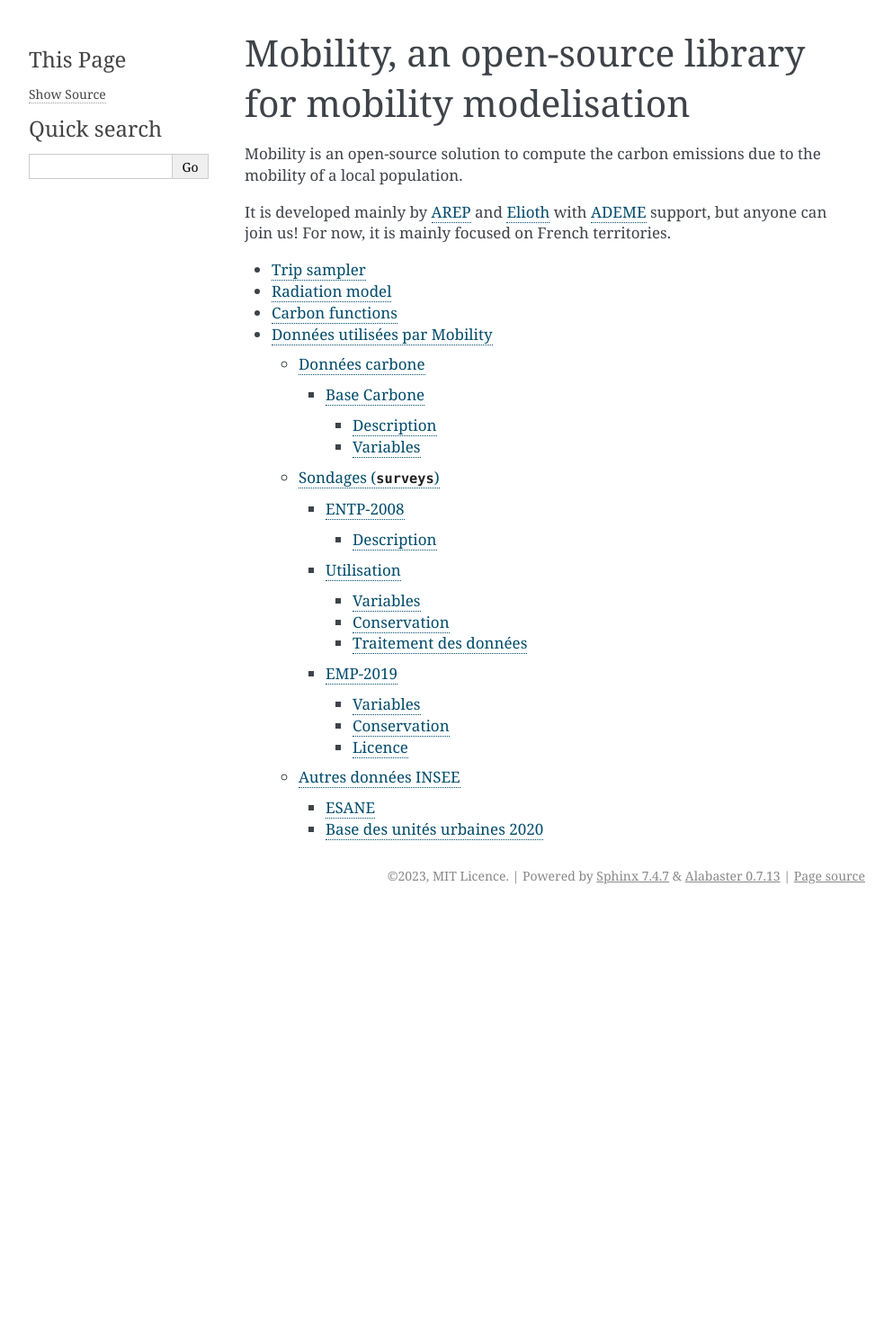
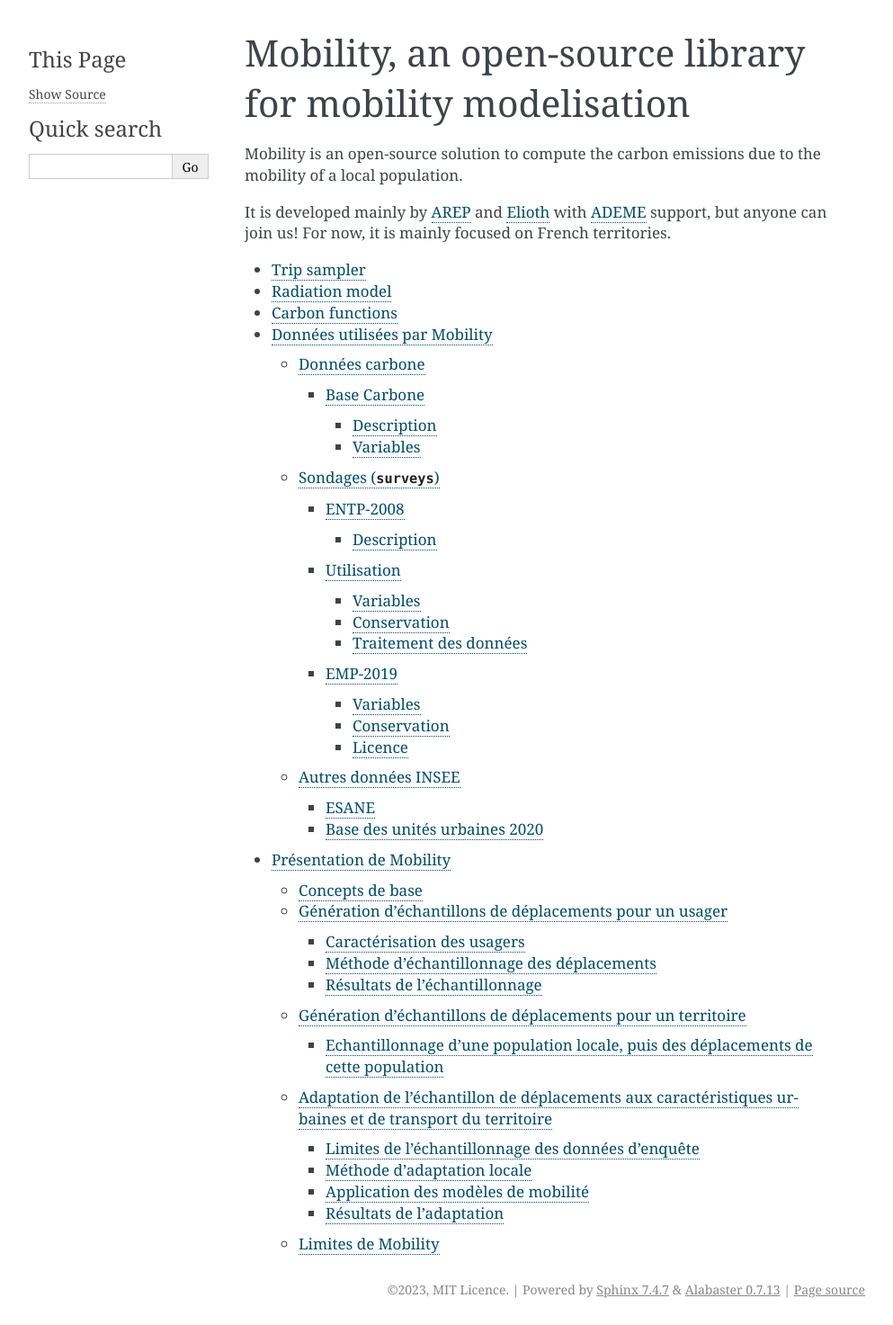
Before and after one commit to mobility-team/mobility, a Sphinx documentation site: the page built from docs/source/index.rst, in a window 1280 px wide. Shown: the whole page at 90% size, without its empty margins (148-1141 px from the left). Built offline with Sphinx 7.4.7, drawn with Linux system fonts in a browser that asks for light colours; before the commit the page ends 1013 px from its top, so only the background shows below that; some of the changed lines change nothing that is shown.

Commit message:
add presentation

```diff
--- a/docs/source/index.rst
+++ b/docs/source/index.rst
@@ -11,3 +11,4 @@
    radiation_model
    carbon
    data
+   presentation
--- /dev/null
+++ b/docs/source/presentation.md
@@ -0,0 +1,88 @@
+# Présentation de Mobility
+## Concepts de base
+Mobility est un outil qui permet d'obtenir des échantillons de **déplacements** pour une population d'**usagers** d'un **territoire** d'étude. Ces déplacements peuvent être effectués pour différents **motifs**, avec différents **modes de transport**, dans le cadre de **voyages** ou d'une **mobilité quotidienne**.
+
+Les données de base utilisées sont issues d'**enquêtes**, puis modifiées à l'aide de **modèles de mobilité** qui permettent d'estimer les probabilités motif - origine - destination - mode des déplacements en fonction des caractéristiques des territoires étudiés.
+
+## Génération d'échantillons de déplacements pour un usager
+### Caractérisation des usagers
+Dans Mobility, l'usager est caractérisé par plusieurs informations, collectées dans le cadre des enquêtes déplacement nationales et locales :
+- Catégorie socioprofessionnelle.
+- Catégorie professionnelle du ménage.
+- Catégorie d'unité urbaine de son lieu de résidence principale.
+- Taille du ménage.
+- Nombre de voitures du ménage.
+
+Le croisement de ces informations donne des types d'usager, comme par exemple : "retraité vivant seul dans une ville centre, sans voiture", ou encore "enfant vivant dans un ménage de cadres, en banlieue, avec deux voitures".
+
+### Méthode d'échantillonnage des déplacements
+Pour chacun de ces types d'usagers, Mobility utilise les données détaillées des enquêtes nationales sur les déplacements des personnes (ENDT 2008 ou EMP 2018/2019) pour échantillonner un ensemble de déplacements pendant une ou plusieurs années.
+
+La stratégie d'échantillonnage consiste à distinguer plusieurs types de déplacements personnels et professionnels :
+- Les déplacements effectués pour des voyages, pour aller à la destination et revenir au point d'origine.
+- Les déplacements effectués au sein d'un voyage, une fois à destination.
+- Les déplacements quotidiens, en distinguant mobilité de semaine et du week-end.
+
+La méthode commence par fixer un nombre de voyages sur la période étudiée, selon la catégorie socioprofessionnelle de l'usager. On échantillonne ensuite ce nombre de voyages, ce qui permet de calculer un nombre de jours passés en voyage, et d'obtenir un premier ensemble de déplacements pour aller à la destination et revenir au point d'origine .
+
+Au sein de chaque voyage, la méthode échantillonne ensuite chaque jour que dure le voyage des journées de déplacements, composée de chaînes de déplacements effectués pour différents motifs par l'usager (faire des courses, se rendre dans un lieu de loisir...). Si le voyage a un motif professionnel, on échantillonne uniquement des journées de semaine. Si le voyage a un motif personnel, on échantillonne uniquement des journées de week-end. On reflète ainsi les différences de motifs de déplacements au lieu de destination entre voyages professionnels et personnels, même si cela reste une approximation.
+
+La méthode calcule ensuite un nombre de jours de semaine et de week-end hors voyages, pour lesquels l'usager peut être immobile ou mobile (au moins un déplacement dans la journée). Le nombre de jours d'immobilité dépend de la catégorie socio-professionnelle de l'usager. Pour les jours où l'usager est mobile, la méthode échantillonne enfin un ensemble de journées de déplacements de semaine et de week-end.
+
+On s'assure de la cohérence quotidienne des chaines de déplacement en faisant ce tirage au niveau de la journée, plutôt que directement au niveau du déplacement : le fait que l'usager part de chez lui le matin et revient chez lui le soir la plupart des jours est par exemple bien représenté.
+
+### Résultats de l'échantillonnage
+On obtient donc à ce stade un ensemble de déplacements sur une ou plusieurs années pour un type d'usager donné, avec les informations suivantes pour chaque déplacement :
+- Motif du déplacement.
+- Motif du déplacement précédent.
+- Mode de transport.
+- Distance parcourue.
+- Nombre de co-passagers.
+
+## Génération d'échantillons de déplacements pour un territoire
+### Echantillonnage d'une population locale, puis des déplacements de cette population
+Si l'on dispose d'un échantillon représentatif de la population d'un territoire, basé par exemple sur les données INSEE du recensement, on peut donc obtenir un échantillon représentatif de la mobilité quotidienne et longue distance de la population de ce territoire. Il est possible de faire ce calcul pour un diagnostic ou un travail prospectif, si l'on construit un échantillon représentatif de la population future, et qu'on fait l'hypothèse d'une stabilité dans le temps des comportements de mobilité par type d'usager.
+
+Il est alors possible d'agréger les résultats pour calculer des distances parcourues par mode, par motif, par portée de déplacement, ou des émissions de gaz à effet de serre. Il est également possible d'étudier des scénarios en faisant des hypothèses a priori sur l'évolution des distances parcourues, des parts modales, du taux de covoiturage, ou encore de la progression du télétravail.
+
+## Adaptation de l'échantillon de déplacements aux caractéristiques urbaines et de transport du territoire
+### Limites de l'échantillonnage des données d'enquête
+Les résultats obtenus sont incertains, avec une méthode qui s'appuie sur des enquêtes forcément incertaines et datées. L'échantillonnage des déplacements donne une vision statistiquement correcte pour une population mais individuellement très peu probable pour certains types de trajet : un actif voit par exemple sa distance domicile-travail et le mode de transport utilisé pour ce motif varier potentiellement tous les jours.
+
+Nous faisons cependant l'hypothèse que nous pouvons réduire cette incertitude, pour les déplacements quotidiens, en ajoutant une seconde étape au modèle, de territorialisation.
+
+A ce stade, seule l'information sur la catégorie d'unité urbaine du lieu de résidence de l'usager introduit des différences en fonction des territoires étudiés. Deux retraités vivant seuls et sans voiture auront des comportements de mobilité différents s'ils habitent en ville ou dans une commune rurale. Par contre, ils auront les mêmes comportements s'ils habitent à Paris ou à Lyon (pas exactement, mais statistiquement, puisque l'on va échantillonner les mêmes sous ensembles des enquêtes déplacements).
+
+### Méthode d'adaptation locale
+Pour améliorer ce point, nous introduisons dans le modèle plusieurs informations spécifiques au territoire étudié :
+- Equilibres entre offres et demandes de plusieurs "services", correspondant aux différents motifs de déplacements des usagers : actifs et emplois, clients et commerces, patients et offre de soin...
+- Coût du transport entre zones du territoires, par mode de transport (les zones pouvant désigner des communes, des IRIS, ou n'importe quel type de zones segmentant le territoire en polygones contigus).
+
+Ces données nous permettent de mettre en place un modèle de choix des destinations en fonction des origines et des modes de transport pour effectuer les trajets correspondants. Par exemple, sachant que j'habite dans le 7ème arrondissement de Lyon, quelle est la probabilité que j'occupe un emploi dans le 3ème arrondissement ?
+
+### Application des modèles de mobilité
+Plusieurs familles de modèles sont utilisables pour estimer ces probabilités, dont les modèles de radiation, que Mobility utilise à ce stade. Dans ce type de modèle, on fait l'hypothèse que les usagers classent les opportunités en fonction de leur coût d'accès (la distance dans le modèle originel). La probabilité de chaque destination dépend ensuite du nombre d'opportunités disponible dans la zone de départ, dans la zone de destination, et dans toutes les zones intermédiaires ayant un coût d'accès inférieur à celui de la destination.
+
+Mobility implémente une version itérative de ce modèle de radiation, qui permet de refléter la concurrence d'accès au mêmes services par une population, et de respecter la répartition offre - demande spécifiée initialement.
+
+Une fois la probabilité de choisir une destination selon une origine est établie, on établit la probabilité d'utiliser tel ou tel mode à l'aide d'un modèle à choix discret, prenant en compte les coûts de transport de chaque mode.
+
+On peut alors préciser certains des déplacements des usagers, en fonction de leurs motifs :
+- On fixe l'origine ou la destination des déplacements en lien avec le domicile à un point de la zone de résidence de l'usager (le centroide par exemple).
+- On fixe l'origine ou la destination des déplacements en lien avec le travail à un point de la zone de lieu de travail de l'usager, ainsi que le mode de transport utilisé pour le trajet. Pour cela, on échantillonne une destination et un mode à partir des probabilités déterminées précédemment. On fait l'hypothèse que le lieu de travail et le mode de transport utilisés sont ne changent pas au sein de la période étudiée, pour un usagé donné.
+- On tire des origines et des destinations possibles pour les autres motifs de déplacement, en fonction des probabilités et des origines destinations determinées précédemment. Par exemple, en partant du travail, que l'on sait désormais localiser, l'usager va faire ses courses à différents endroits, et potentiellement avec différents modes, en fonction des résultats du modèle de radiation. On ne fait cette fois pas l'hypothèse que les lieux d'achats, de loisirs ou de soins sont fixes pour un usager donné, et on tire un lieu et un mode par déplacement.
+
+Une fois les origines - destinations - modes de certains déplacements ainsi modifiées, il faut alors remplacer les distances issus de l'enquête échantillonnée par les distances "réelles" parcourues entre les origines et destinations maintenant localisées. Il faut également remplacer le nombre de co-passagers en fonction des modes et des motifs des déplacements issus de l'enquête : un trajet domicile - travail en transports en commun a pu être remplacé par un trajet en voiture ou en vélo, qui n'a bien sûr pas le même nombre de co-passagers.
+
+### Résultats de l'adaptation
+Cette seconde étape de modélisation permet alors d'étudier directement l'effet de modifications du système de mobilité territorial :
+- Demande de transport : évolution de la répartition de la population ou des services sur le territoire (emplois, commerces, lieux de loisir...), évolution de l'attractivité des services (salaires plus importants par exemple).
+- Offre de transport : vitesses moyennes des véhicules, infrastructures, lignes de transports en commun. A ce stade, la congestion n'est pas prise en compte, il n'est donc pas possible d'étudier une augmentation des capacités des infrastructures ou de la fréquence des TC.
+
+Toutes ces modifications vont en effet faire varier les données d'entrée des modèles de radiation, donc les probabilités motif - origine - destination - mode, et donc les distances parcourues ainsi que les modes de transport utilisés.
+
+## Limites de Mobility
+L'approche de Mobility a plusieurs limites :
+- Utilisation de données d'enquêtes nationales datées.
+- Pas de possibilité d'adapter le nombre et les motifs de déplacements au territoire, alors qu'il existe un lien entre accessibilité et fréquence des déplacements.
+- Pas de prise en compte de l'effet rebond éventuel d'une diminution des temps de trajet, alors que le temps gagné a tendance à être réinvesti dans des déplacements plus longs ou plus fréquents.
```
